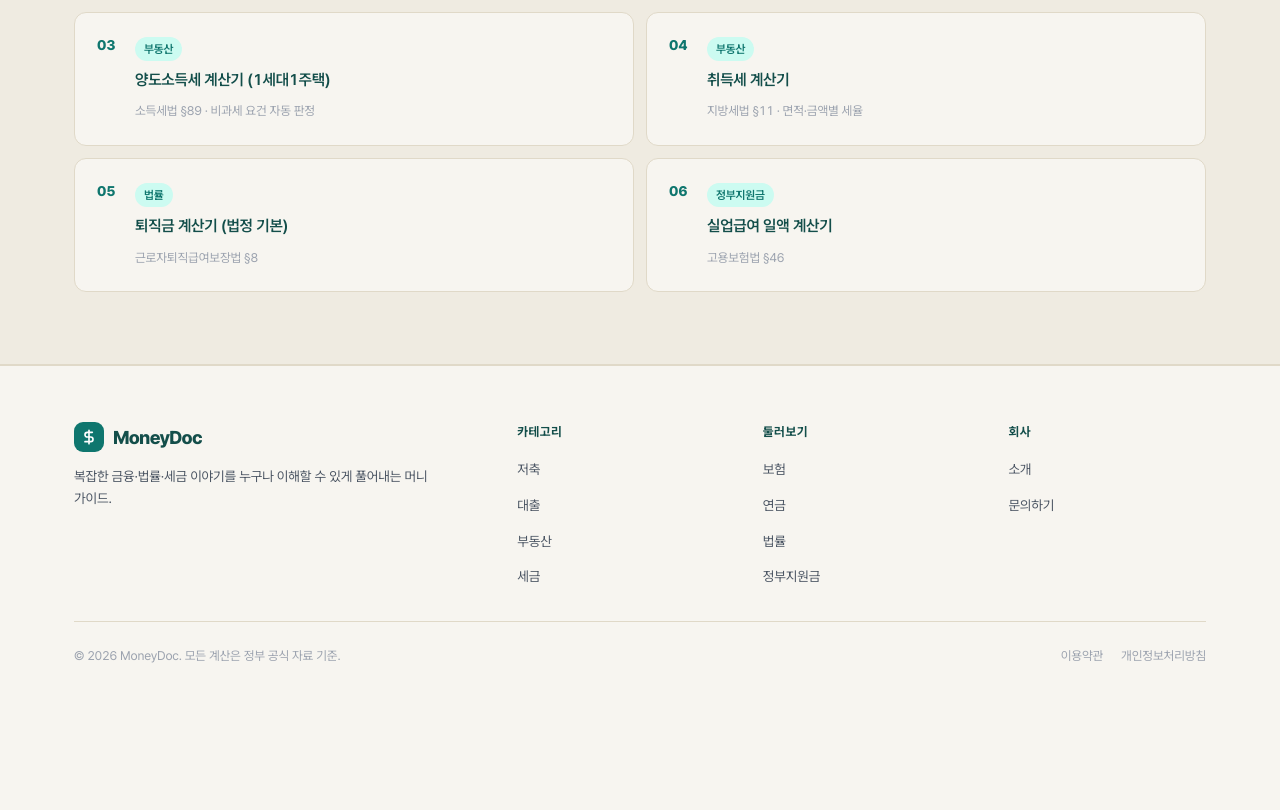
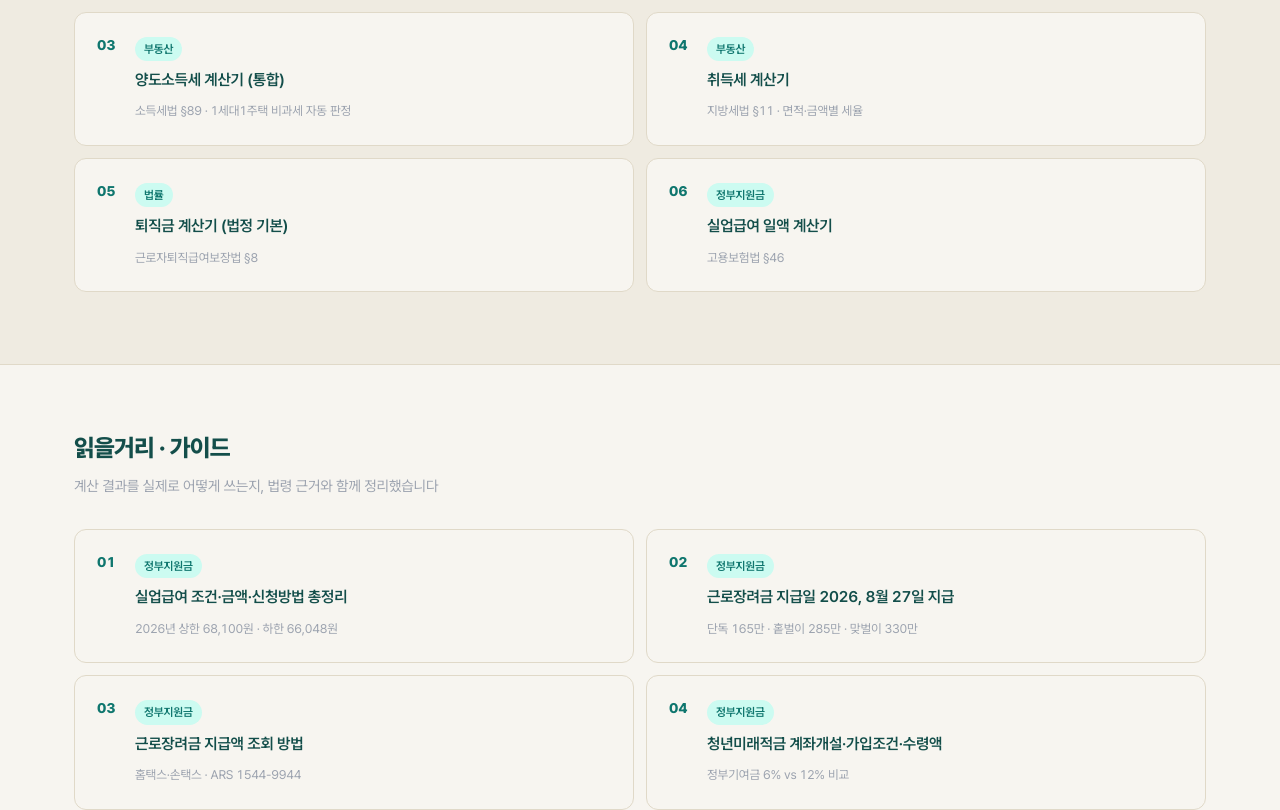
Before and after one commit to hyunjun82/-moneydoc, a Next.js app: page / in a window 1280 px wide. Shown: the part 1478-2288 px from the top of the page. Before the commit the page ends 2176 px from the top, so only its background shows below. Built offline with nearby package versions, Linux system fonts and the light colour scheme.

Commit message:
content: auto-push 2026-09-01_14-25

```diff
--- a/app/page.tsx
+++ b/app/page.tsx
@@ -108,10 +108,18 @@ const CATEGORIES: {
 const POPULAR_CALCS: { cat: string; href: string; title: string; meta: string }[] = [
   { cat: "세금", href: "/tax/salary-net-pay/", title: "연봉 실수령액 계산기", meta: "국세청 2026 간이세액표 · 5케이스 검증" },
   { cat: "세금", href: "/tax/comprehensive-income-tax/", title: "종합소득세 계산기", meta: "근로·사업·임대소득 합산" },
-  { cat: "부동산", href: "/realestate/transfer-tax-1home/", title: "양도소득세 계산기 (1세대1주택)", meta: "소득세법 §89 · 비과세 요건 자동 판정" },
+  { cat: "부동산", href: "/realestate/transfer-tax/", title: "양도소득세 계산기 (통합)", meta: "소득세법 §89 · 1세대1주택 비과세 자동 판정" },
   { cat: "부동산", href: "/realestate/acquisition-tax/", title: "취득세 계산기", meta: "지방세법 §11 · 면적·금액별 세율" },
   { cat: "법률", href: "/law/severance-pay/", title: "퇴직금 계산기 (법정 기본)", meta: "근로자퇴직급여보장법 §8" },
   { cat: "정부지원금", href: "/government/unemployment-benefit/", title: "실업급여 일액 계산기", meta: "고용보험법 §46" },
+];
+
+const GUIDES: { cat: string; href: string; title: string; meta: string }[] = [
+  { cat: "정부지원금", href: "/government/unemployment-benefit-guide/", title: "실업급여 조건·금액·신청방법 총정리", meta: "2026년 상한 68,100원 · 하한 66,048원" },
+  { cat: "정부지원금", href: "/government/earned-income-tax-credit-guide/", title: "근로장려금 지급일 2026, 8월 27일 지급", meta: "단독 165만 · 홑벌이 285만 · 맞벌이 330만" },
+  { cat: "정부지원금", href: "/government/earned-income-tax-credit-check/", title: "근로장려금 지급액 조회 방법", meta: "홈택스·손택스 · ARS 1544-9944" },
+  { cat: "정부지원금", href: "/government/youth-future-savings-guide/", title: "청년미래적금 계좌개설·가입조건·수령액", meta: "정부기여금 6% vs 12% 비교" },
+  { cat: "정부지원금", href: "/government/youth-future-savings-soldier/", title: "군인도 청년미래적금 가입되나요?", meta: "군장병급여만 있어도 가입 가능" },
 ];
 
 export default function HomePage() {
@@ -179,6 +187,25 @@ export default function HomePage() {
         </section>
       </div>
 
+      <section className="section">
+        <div className="section-head">
+          <h2 className="section-title">읽을거리 · 가이드</h2>
+          <p className="section-sub">계산 결과를 실제로 어떻게 쓰는지, 법령 근거와 함께 정리했습니다</p>
+        </div>
+        <div className="articles">
+          {GUIDES.map((g, i) => (
+            <a key={g.href} href={g.href} className="article">
+              <span className="article-num">{String(i + 1).padStart(2, "0")}</span>
+              <div className="article-body">
+                <span className="article-cat">{g.cat}</span>
+                <h3 className="article-title">{g.title}</h3>
+                <span className="article-meta">{g.meta}</span>
+              </div>
+            </a>
+          ))}
+        </div>
+      </section>
+
       <Footer />
     </>
   );
```
